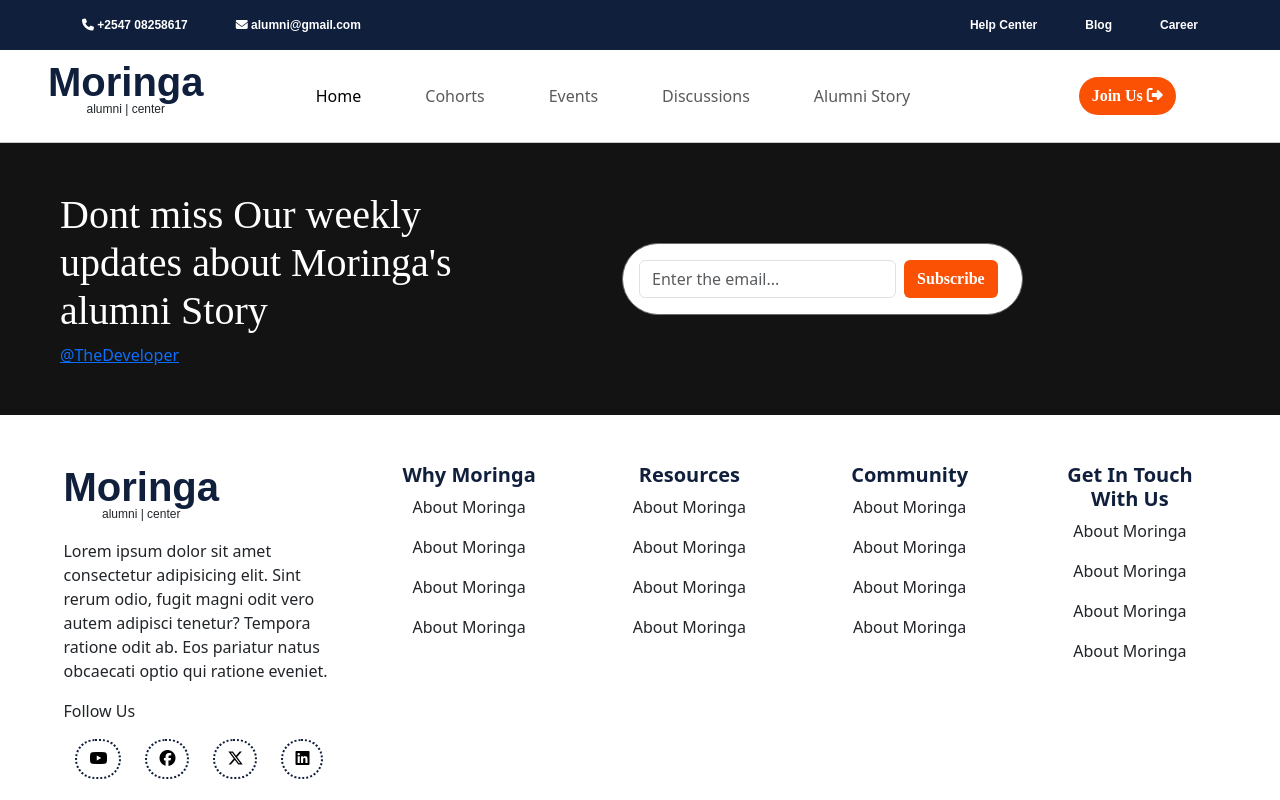
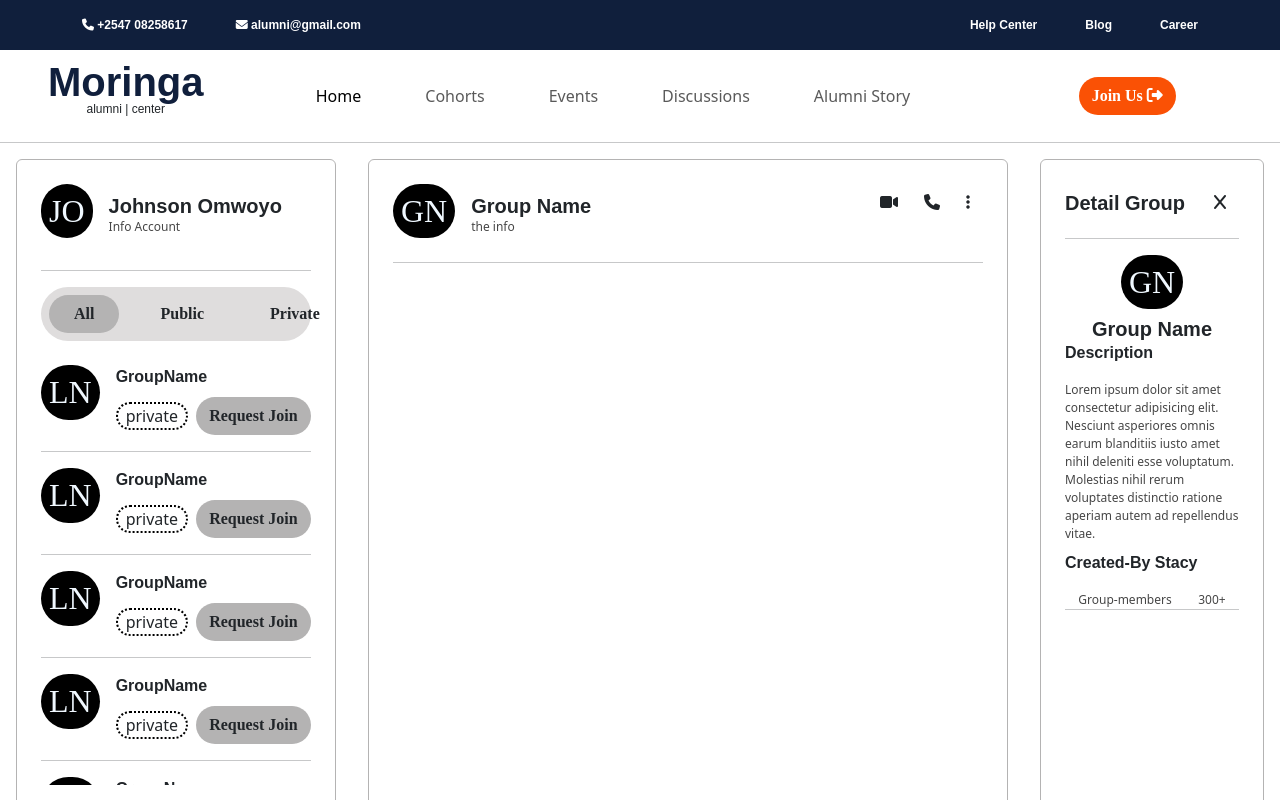
Before and after one commit to johnson-Omwoyo/Moringa_Alumni, a React (Vite) app in the folder client/: page /cohorts in a window 1280 px wide. Shown: the top 800 px of the page. Built offline with nearby package versions, Linux system fonts and the light colour scheme; a web font is replaced by a local one.

Commit message:
The cohorts page

```diff
--- a/client/src/routes/Cohorts.jsx
+++ b/client/src/routes/Cohorts.jsx
@@ -1,10 +1,135 @@
 import React from "react";
+import "./cohorts.css";
 
 function Cohorts() {
+  const groups = [
+    { name: "Holly" },
+    { name: "Holly" },
+    { name: "Holly" },
+    { name: "Holly" },
+    { name: "Holly" },
+    { name: "Holly" },
+    { name: "Holly" },
+    { name: "Holly" },
+    { name: "Holly" },
+    { name: "Holly" },
+    { name: "Holly" },
+    { name: "Holly" },
+    { name: "Holly" },
+    { name: "Holly" },
+    { name: "Holly" },
+  ];
   return (
-    <div className="container">
+    <div className="container-fluid mb-md-5">
       <div className="row">
-        <div className="col d-flex justify-content-end"></div>
+        <div className="col-12 col-md-3 main-col rounded m-3 p-4">
+          <div className="d-flex gap-3 align-items-center mb-4">
+            <div>
+              <h2 className="group-prof rounded-pill p-2">JO</h2>
+            </div>
+            <div>
+              <h3 className="account-owner fs-5 m-0">Johnson Omwoyo</h3>
+              <p className="info-account m-0 ">Info Account</p>
+            </div>
+          </div>
+          <hr />
+          <div className="d-flex gap-3 groups-categories p-2 rounded-pill mb-4">
+            <button className="btn rounded-pill px-md-4 active-category">
+              All
+            </button>
+            <button className="btn rounded-pill px-md-4">Public </button>
+            <button className="btn  rounded-pill px-md-4">Private</button>
+          </div>
+
+          <div className=" groups-container">
+            {groups.map((group) => (
+              <>
+                <div className="d-flex gap-3">
+                  <div>
+                    <h2 className="group-prof rounded-pill p-2">LN</h2>
+                  </div>
+                  <div className=" gap-2 d-flex flex-column">
+                    <p className="m-0 group-name fs-6">GroupName</p>
+
+                    <div className="d-flex justify-content-around gap-2 align-items-center">
+                      <span className="group-category rounded-pill px-2">
+                        {" "}
+                        private
+                      </span>
+                      <button className="btn join-group rounded-pill">
+                        Request Join
+                      </button>
+                    </div>
+                  </div>
+                </div>
+                <hr />
+              </>
+            ))}
+          </div>
+        </div>
+        <div className="col-12 col-md-6 main-col p-4 m-3 rounded">
+          <div className="d-flex justify-content-between">
+            <div className="d-flex gap-3 align-items-center ">
+              <div>
+                <h2 className="group-prof rounded-pill p-2">GN</h2>
+              </div>
+              <div>
+                <h3 className="account-owner fs-5 m-0">Group Name</h3>
+                <p className="info-account m-0 ">the info</p>
+              </div>
+            </div>
+            <div>
+              <button className="btn">
+                <i class="fa-solid fa-video"></i>
+              </button>
+              <button className="btn">
+                <i class="fa-solid fa-phone"></i>
+              </button>
+              <button className="btn">
+                <i class="fa-solid fa-ellipsis-vertical"></i>
+              </button>
+            </div>
+          </div>
+          <hr />
+          <div className="groups-container"></div>
+        </div>
+        <div className="col main-col rounded m-3 p-4 ">
+          <div className="d-flex justify-content-between">
+            <div className="d-flex gap-3 align-items-center ">
+              <div>
+                <h3 className="account-owner fs-5 m-0">Detail Group</h3>
+              </div>
+            </div>
+            <div>
+              <button className="btn">
+                <i class="fa-solid fa-x"></i>{" "}
+              </button>
+            </div>
+          </div>
+          <hr />
+          <div className="d-flex flex-column align-items-center">
+            <h2 className="group-prof rounded-pill p-2">GN</h2>
+            <h3 className="account-owner fs-5 m-0">Group Name</h3>
+          </div>
+          <div className="mb-2">
+            <p className=" group-name fs-6">Description</p>
+            <p className="info-account m-0 ">
+              Lorem ipsum dolor sit amet consectetur adipisicing elit. Nesciunt
+              asperiores omnis earum blanditiis iusto amet nihil deleniti esse
+              voluptatum. Molestias nihil rerum voluptates distinctio ratione
+              aperiam autem ad repellendus vitae.
+            </p>
+          </div>
+          <div>
+            <p className=" group-name fs-6">Created-By Stacy</p>
+            <div className="d-flex justify-content-around">
+              <p className="info-account m-0">Group-members</p>
+              <p className="info-account m-0">300+</p>
+            </div>
+            <hr className="m-0" />
+            <div className="group-members"></div>
+          </div>
+        </div>
       </div>
     </div>
   );
--- /dev/null
+++ b/client/src/routes/cohorts.css
@@ -0,0 +1,55 @@
+.main-col {
+  border: #b4b3b3 1px solid;
+}
+.group-prof {
+  width: fit-content;
+  font-family: "Times New Roman", Times, serif;
+  max-width: 120px;
+  color: aliceblue;
+  background: #000;
+}
+.groups-categories {
+  max-width: fit-content;
+  background: #dfdddd;
+}
+.active-category {
+  background: #b4b3b3;
+  cursor: not-allowed;
+}
+.join-group {
+  background: #b4b3b3;
+}
+.join-group:hover {
+  border: #b4b3b3 solid 1px;
+}
+.account-owner {
+  font-family: sans-serif;
+  font-weight: 600;
+}
+.info-account {
+  color: rgb(70, 70, 70);
+  font-size: 12px;
+}
+.group-name {
+  font-family: sans-serif;
+  font-weight: 700;
+}
+.group-category {
+  cursor: not-allowed;
+  border: 2px dotted #000;
+}
+.groups-container {
+  overflow-y: scroll;
+
+  height: 420px;
+}
+.group-members {
+  overflow-y: scroll;
+  height: 240px;
+}
+.groups-container::-webkit-scrollbar {
+  display: none; /* Hide scrollbar */
+}
+.group-members::-webkit-scrollbar {
+  display: none; /* Hide scrollbar */
+}
```
